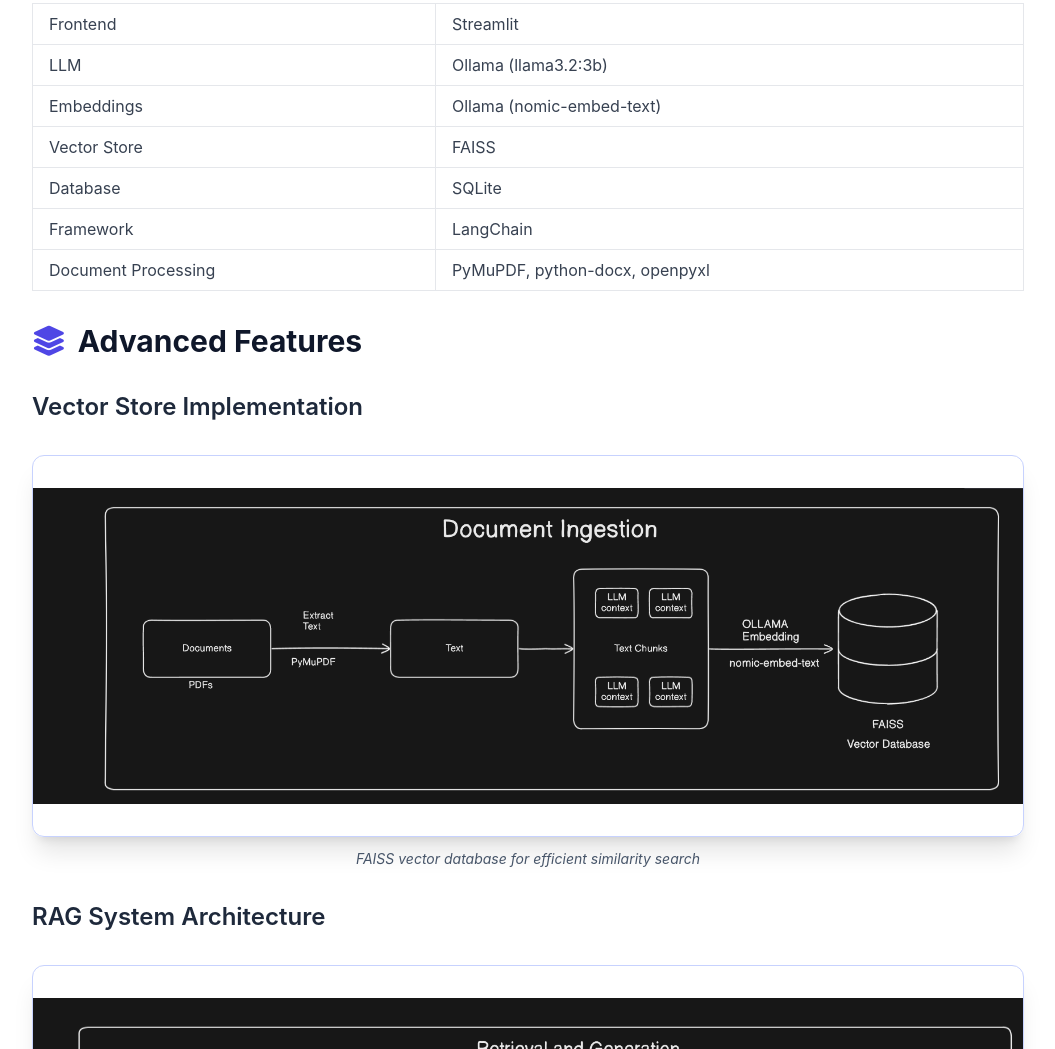
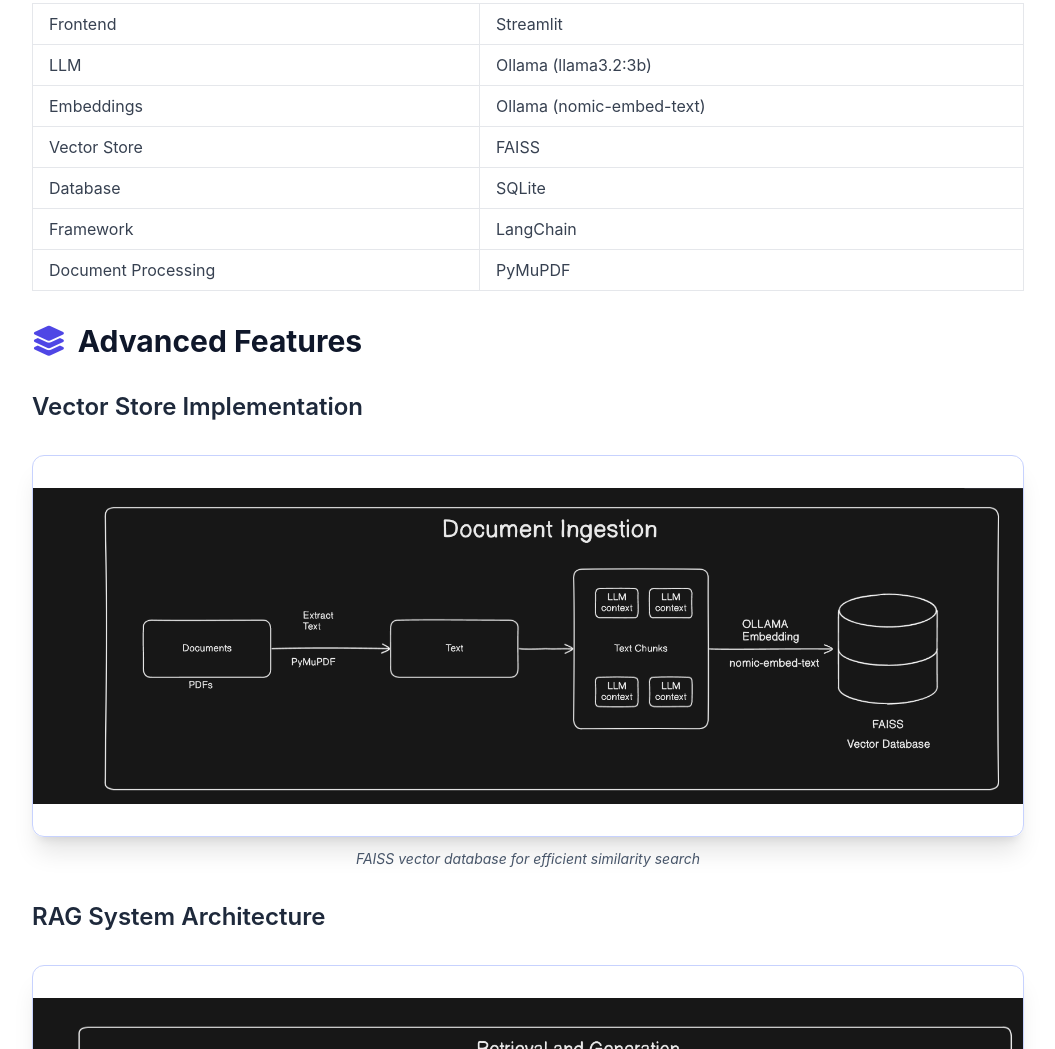
Before and after one commit to mausneg/my-portfolio, a website: page detail-ollama-rag.html in a window 1280 px wide. Shown: the part 8753-9802 px from the top of the page, without its empty margins (112-1167 px from the left). Drawn offline with Linux system fonts and the light colour scheme.

Commit message:
remove unnecessery library

```diff
--- a/detail-ollama-rag.html
+++ b/detail-ollama-rag.html
@@ -407,7 +407,7 @@
                         <tr><td class="border px-4 py-2">Vector Store</td><td class="border px-4 py-2">FAISS</td></tr>
                         <tr><td class="border px-4 py-2">Database</td><td class="border px-4 py-2">SQLite</td></tr>
                         <tr><td class="border px-4 py-2">Framework</td><td class="border px-4 py-2">LangChain</td></tr>
-                        <tr><td class="border px-4 py-2">Document Processing</td><td class="border px-4 py-2">PyMuPDF, python-docx, openpyxl</td></tr>
+                        <tr><td class="border px-4 py-2">Document Processing</td><td class="border px-4 py-2">PyMuPDF</td></tr>
                     </tbody>
                 </table>
 
```
